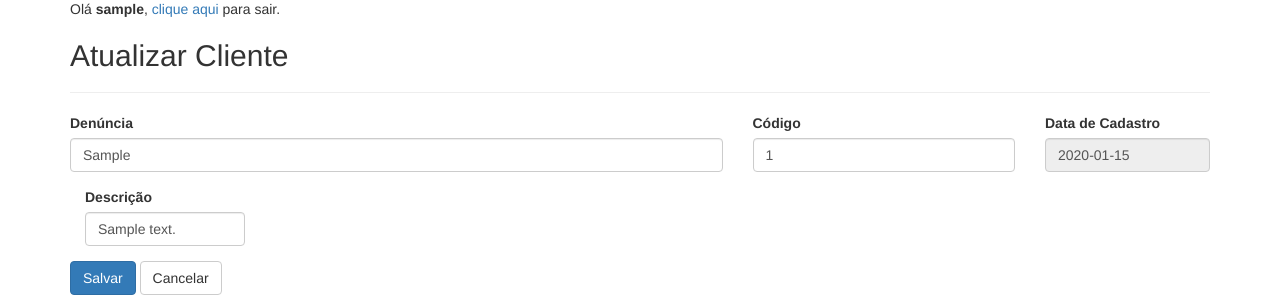
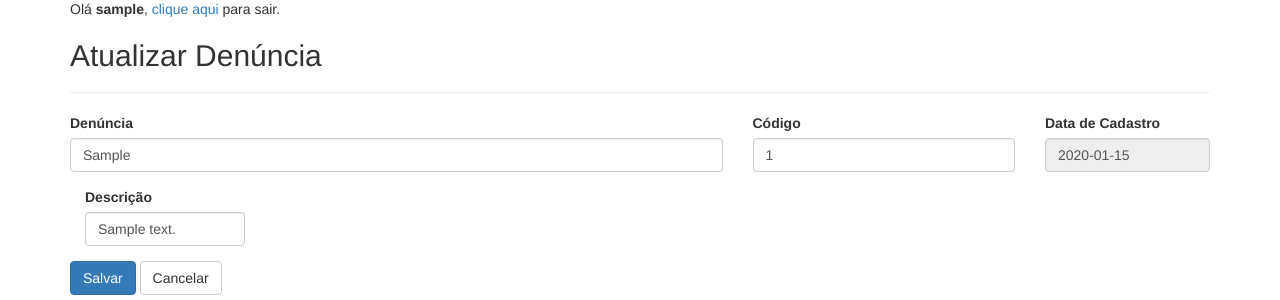
Before and after one commit to ademar-neto/Proficiencia-Proint-1, a PHP site: page /crud-bootstrap-php/denuncias/edit.php?id=1 in a window 1280 px wide. Shown: the part 51-351 px from the top of the page. Run offline with PHP 8.4, Linux system fonts and the light colour scheme; the visitor is signed in with stand-in values (Sample User, id 1); tables that the repository leaves empty hold one stand-in row (values such as "Sample post"); some libraries are stand-ins or nearby versions.

Commit message:
Atualizando

```diff
--- a/crud-bootstrap-php/denuncias/edit.php
+++ b/crud-bootstrap-php/denuncias/edit.php
@@ -20,7 +20,7 @@ include('../login/redirect.php');
 
 Olá <b><?php echo $_SESSION['nome_usuario']?></b>, <a href="../login/sair.php">clique aqui</a> para sair.
 
-<h2>Atualizar Cliente</h2>
+<h2>Atualizar Denúncia</h2>
 
 <form action="edit.php?id=<?php echo $denuncia['id']; ?>" method="post">
   <hr />
```
